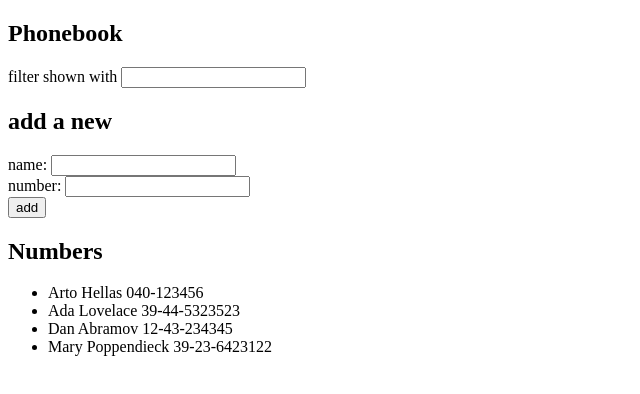
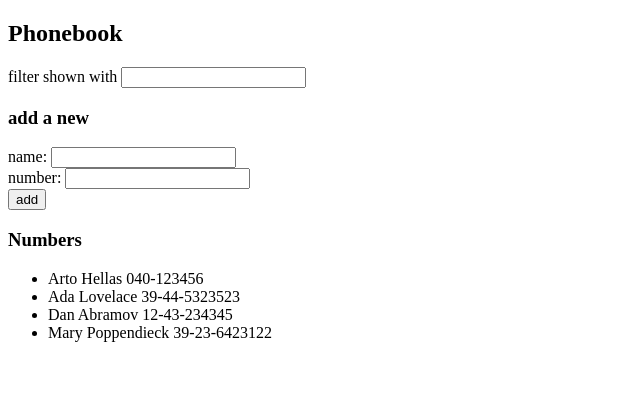
Before and after one commit to arikankainen/full-stack-open-2020, a React (Create React App) app in the folder osa2/puhelinluettelo/: page / in a window 1280 px wide. Shown: the top 394 px of the page, without its empty margins (0-640 px from the left). Built offline with nearby package versions, Linux system fonts and the light colour scheme.

Commit message:
2.10: puhelinluettelo step5

```diff
--- a/osa2/puhelinluettelo/src/App.js
+++ b/osa2/puhelinluettelo/src/App.js
@@ -56,19 +56,43 @@ const App = () => {
   return (
     <div>
       <h2>Phonebook</h2>
-      <div>filter shown with <input value={filter} onChange={handleFilter} /></div>
-      <h2>add a new</h2>
-      <form onSubmit={addPerson}>
-        <div>name: <input value={newName} onChange={handleNewName} /></div>
-        <div>number: <input value={newNumber} onChange={handleNewNumber} /></div>
-        <div><button type="submit">add</button></div>
-      </form>
-      <h2>Numbers</h2>
-      <ul>
-        {personsToShow.map((person) => <li key={person.name}>{person.name} {person.number}</li>)}
-      </ul>
+      <Filter filter={filter} handleChange={handleFilter} />
+      <h3>add a new</h3>
+      <PersonForm handleSubmit={addPerson} name={newName} handleNameChange={handleNewName} number={newNumber} handleNumberChange={handleNewNumber} />
+      <h3>Numbers</h3>
+      <Numbers persons={personsToShow} />
     </div>
   )
 }
 
+const Filter = ({filter, handleChange}) => {
+  return (
+    <div>filter shown with <input value={filter} onChange={handleChange} /></div>
+  )
+}
+
+const PersonForm = ({handleSubmit, name, handleNameChange, number, handleNumberChange}) => {
+  return (
+    <form onSubmit={handleSubmit}>
+      <div>name: <input value={name} onChange={handleNameChange} /></div>
+      <div>number: <input value={number} onChange={handleNumberChange} /></div>
+      <div><button type="submit">add</button></div>
+    </form>
+  )
+}
+
+const Numbers = ({persons}) => {
+  return (
+    <ul>
+      {persons.map((person) => <Number key={person.name} person={person} />)}
+    </ul>
+  )
+}
+
+const Number = ({person}) => {
+  return (
+    <li>{person.name} {person.number}</li>
+  )
+}
+
 export default App
```
